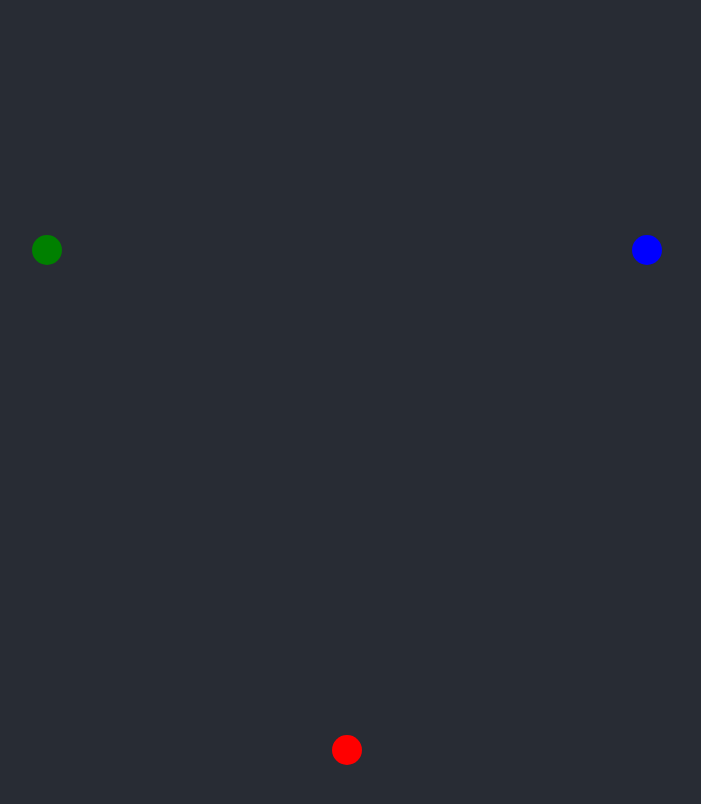
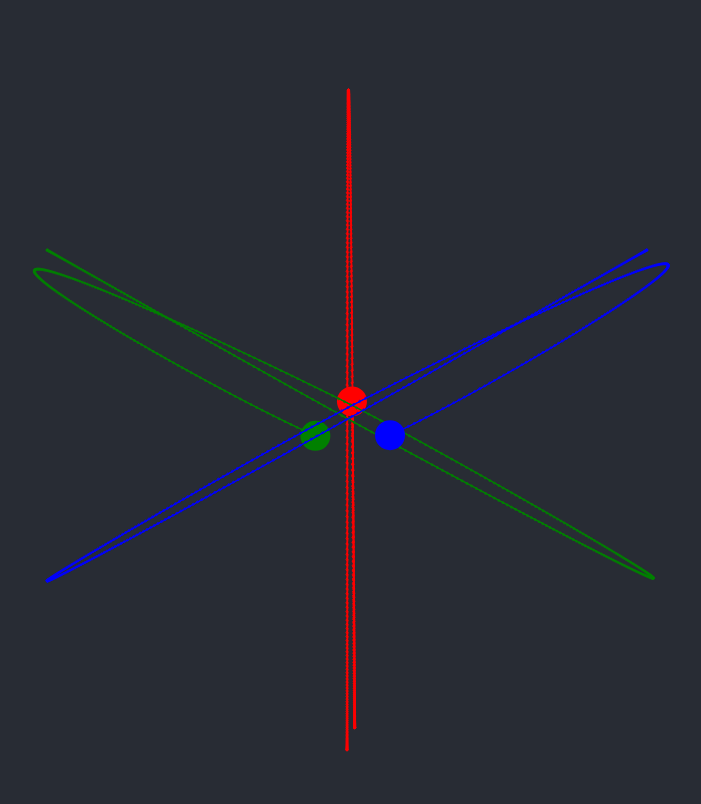
Before and after one commit to tlstommy/n-body-simulator, a React (Create React App) app: page / in a window 1280 px wide. Shown: the top 804 px of the page, without its empty margins (293-994 px from the left). Built offline with nearby package versions, Linux system fonts and the light colour scheme.

Commit message:
fixed math for three body i think

```diff
--- a/src/components/Container.js
+++ b/src/components/Container.js
@@ -8,9 +8,9 @@ export default function Container(){
 
     const [bodiesData, setBodiesData] = useState([
         //{ x: 900, y: 415, vX: 0, vY: 0, radius: 15, color: 'white', mass: setMassVal(6,24), staticBody: true, trail: []},
-        { x: 900, y: 750, vX: 0, vY: 0, radius: 15, color: 'red', mass: setMassVal(6,24), staticBody: true, trail: []},
-        { x: 600, y: 250, vX: 0, vY: 0, radius: 15, color: 'green', mass: setMassVal(6,24), staticBody: true, trail: []},
-        { x: 1200, y: 250, vX: 0, vY: 0, radius: 15, color: 'blue', mass: setMassVal(6,24), staticBody: true, trail: []},
+        { x: 900, y: 750, vX: 0, vY: 0, radius: 15, color: 'red', mass: setMassVal(6,24), staticBody: false, trail: []},
+        { x: 600, y: 250, vX: 0, vY: 0, radius: 15, color: 'green', mass: setMassVal(6,24), staticBody: false, trail: []},
+        { x: 1200, y: 250, vX: 0, vY: 0, radius: 15, color: 'blue', mass: setMassVal(6,24), staticBody: false, trail: []},
         //
 
 
--- a/src/components/Simulation.js
+++ b/src/components/Simulation.js
@@ -10,7 +10,7 @@ export default function Simulation(props){
 
     const [bodyText, setBodyText] = useState();
 
-    const SIM_SPEED = 0.1;
+    const SIM_SPEED = 0.0001;
     const EPSILON = 1e6; //softening param
     const G = 6.6743e-11; //newtons universal Grav constant
 
@@ -52,9 +52,8 @@ export default function Simulation(props){
         }
     }
 
-
     //based on newtons grav law
-    function updateBodies(body, bodies) {
+    function updateBody(body, bodies) {
 
 
         //x and y accel init
@@ -69,7 +68,7 @@ export default function Simulation(props){
                 const dy = otherBody.y - body.y;
 
                 //r = distance between the two bodies
-                const r = dx ** 2 + dy ** 2;
+                const r = Math.sqrt(dx**2 + dy**2);
 
                 const combRadius = body.radius + otherBody.radius;
 
@@ -81,18 +80,32 @@ export default function Simulation(props){
 
                         handleCollision(body,otherBody);
 
+
+                    }else{
+
+                        continue;
                     }
                 }
 
 
                 //Newton's law of universal gravitation to calc F, the gravitational force acting between the two objects
-                const force = (G * body.mass * otherBody.mass) / (Math.max(r,EPSILON));
-                const accelerationFactor = force/body.mass;
 
 
-                //multiply force by direction and add to dir
-                aX += accelerationFactor * (dx / Math.sqrt(r));
-                aY += accelerationFactor * (dy / Math.sqrt(r));
+                const force = G * ((body.mass * otherBody.mass) / (r**2  + EPSILON**2));
+
+                console.log(`Force between ${body.id} and ${otherBody.id}:`, force);
+                console.log(`Mass of ${body.id}: ${body.mass}, Mass of ${otherBody.id}: ${otherBody.mass}`);
+
+                const accel = force / body.mass;
+                //multiply acell force by direction and add to dir
+                aX += accel * (dx / r);
+                aY += accel * (dy / r);
+
+
+                console.log(`dx: ${dx}, dy: ${dy}, r: ${r}`);
+                console.log(`ax: ${aX}, ay: ${aY}`);
+
+
             }
 
         }
@@ -140,7 +153,7 @@ export default function Simulation(props){
 
             // Now draw the updated bodies
             bodies.forEach(body => {
-                const collsionData = updateBodies(body, bodies);
+                const collsionData = updateBody(body, bodies);
 
                 GravBody({ ...body, ctx });
 
@@ -166,7 +179,7 @@ export default function Simulation(props){
         }
 
         animate();
-        //chatgpt helped with this part
+
         return () => {
             if (animationRef.current) {
                 cancelAnimationFrame(animationRef.current);
```
